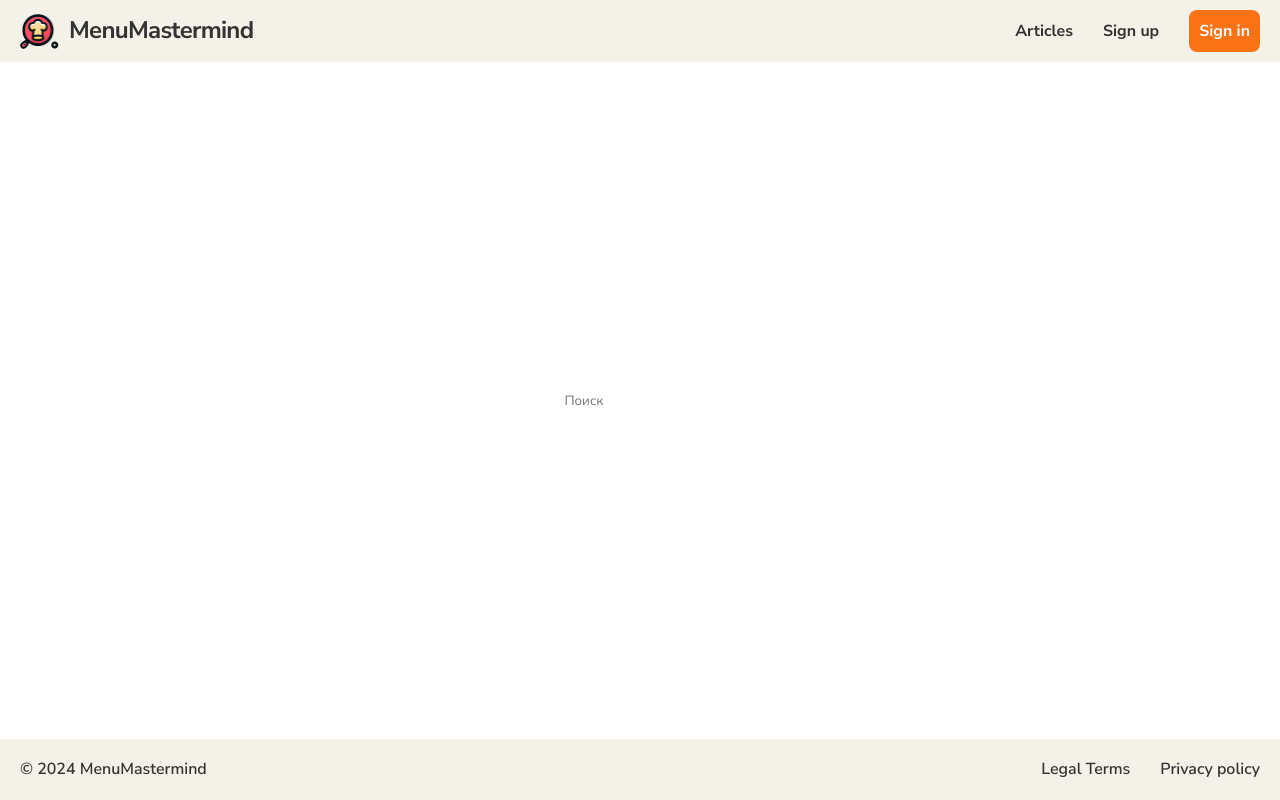
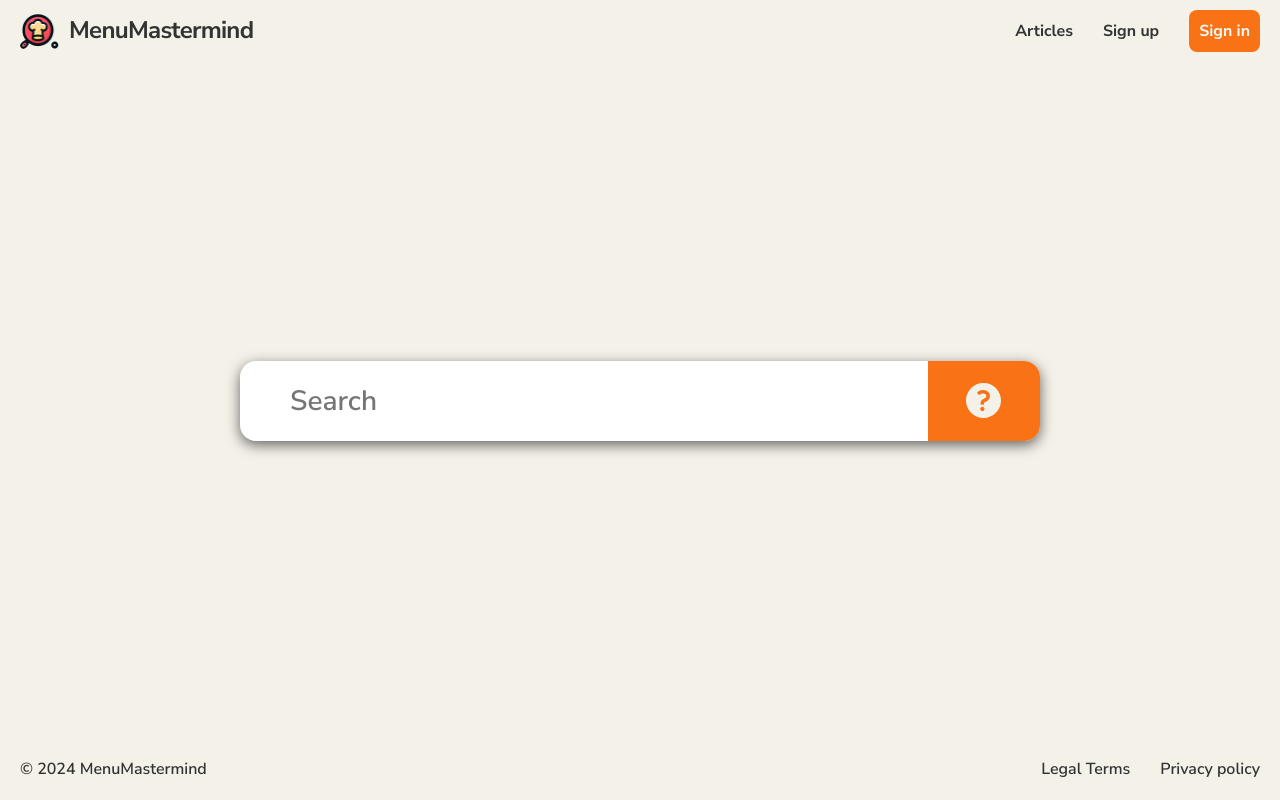
Before and after one commit to JustFantick/menu-mastermind, a Next.js app: page / in a window 1280 px wide. Built offline with nearby package versions, Linux system fonts and the light colour scheme.

Commit message:
feat(components): complete Searchbar

```diff
--- a/src/app/globals.scss
+++ b/src/app/globals.scss
@@ -25,7 +25,11 @@ body {
 	line-height: 1.3;
 }
 
-a {
+a,
+p,
+button,
+li,
+input {
 	color: inherit;
 	text-decoration: none;
 }
--- a/src/app/page.module.scss
+++ b/src/app/page.module.scss
@@ -4,6 +4,7 @@
 	display: flex;
 	justify-content: center;
 	align-items: center;
+	background-color: var(--accent-color-primary);
 }
 
 @media (max-width: px) {
--- a/src/components/searchbar/Searchbar.tsx
+++ b/src/components/searchbar/Searchbar.tsx
@@ -1,9 +1,45 @@
-import React from 'react';
+'use client';
 
-const Searchbar = () => {
+import Image from 'next/image';
+import React, { useState } from 'react';
+import styles from './searchbar.module.scss';
+
+interface SearchbarProps {
+	defaultValue?: string;
+	placeholder?: string;
+	onSubmit?: (value: String) => void;
+}
+
+const Searchbar = ({ defaultValue, placeholder, onSubmit }: SearchbarProps) => {
+	const [inputValue, setInputValue] = useState(defaultValue || '');
+
+	function onChangeHandler(e: React.ChangeEvent<HTMLInputElement>) {
+		setInputValue(e.target.value);
+	}
+
+	function onKeyPressHandler(e: React.KeyboardEvent<HTMLInputElement>) {
+		if (!onSubmit) return;
+
+		if (e.key === 'Enter') {
+			onSubmit(inputValue);
+		}
+	}
+
 	return (
-		<label>
-			<input type='text' name='search' placeholder='Поиск' />
+		<label className={styles.searchbar}>
+			<input
+				type='text'
+				name='search'
+				placeholder={placeholder ? placeholder : 'Search'}
+				defaultValue={defaultValue && defaultValue}
+				className={styles.searchbar__input}
+				onChange={e => onChangeHandler(e)}
+				onKeyDown={onKeyPressHandler}
+			/>
+
+			<div className={styles.searchbar__imgSection}>
+				<Image src={'/faq-icon.svg'} height={35} width={35} alt='faq-icon' />
+			</div>
 		</label>
 	);
 };
--- a/src/components/searchbar/searchbar.module.scss
+++ b/src/components/searchbar/searchbar.module.scss
@@ -0,0 +1,49 @@
+.searchbar {
+	width: clamp(300px, 62.5vw, 800px);
+	//60-80px
+	height: clamp(3.75rem, calc(3.33rem + 2.08vw), 5rem);
+	@media (max-width: 768px) {
+		width: calc(100vw - 30px);
+	}
+
+	border-radius: 16px;
+	background-color: #fff;
+	//15-50px
+	padding-left: clamp(0.94rem, calc(0.21rem + 3.65vw), 3.13rem);
+	overflow: hidden;
+	filter: drop-shadow(0px 4px 7px rgba(51, 51, 51, 0.75));
+
+	display: flex;
+	justify-content: space-between;
+	align-items: center;
+	gap: 10px;
+}
+
+.searchbar__input {
+	flex: 1 1 auto;
+	outline: none;
+
+	//18-28px
+	font-size: clamp(1.13rem, calc(0.92rem + 1.04vw), 1.75rem);
+	line-height: 1.5;
+	font-weight: 600;
+}
+
+.searchbar__imgSection {
+	flex: 0 1 15%;
+	@media (max-width: 425px) {
+		flex: 0 0 20%;
+	}
+
+	height: 100%;
+	background-color: var(--accent-color-secondary);
+
+	display: flex;
+	justify-content: center;
+	align-items: center;
+
+	img {
+		max-width: 45%;
+		object-fit: contain;
+	}
+}
```
Also changed, not shown: public/faq-icon.svg (added), public/home-bg.png (added).
